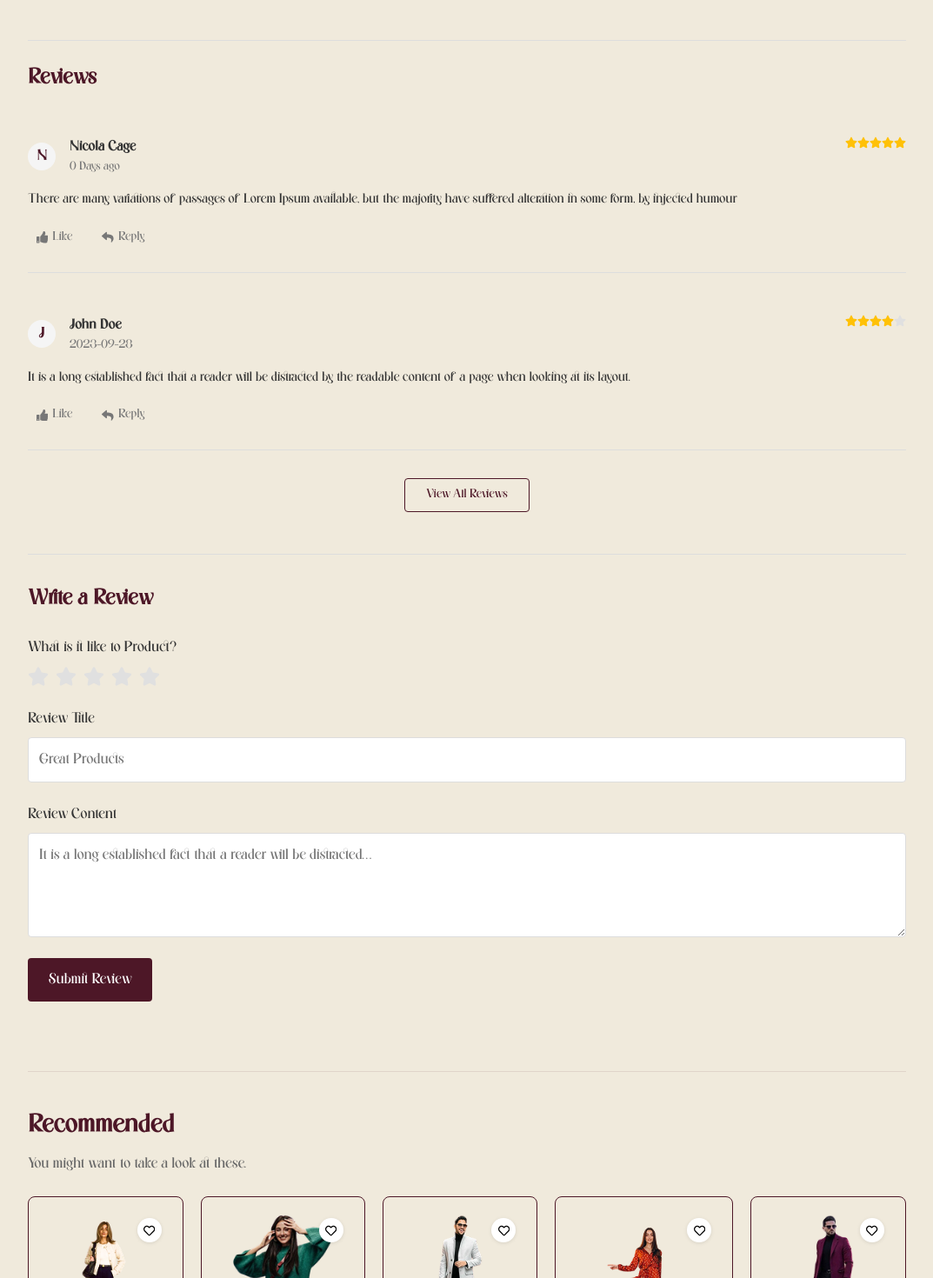
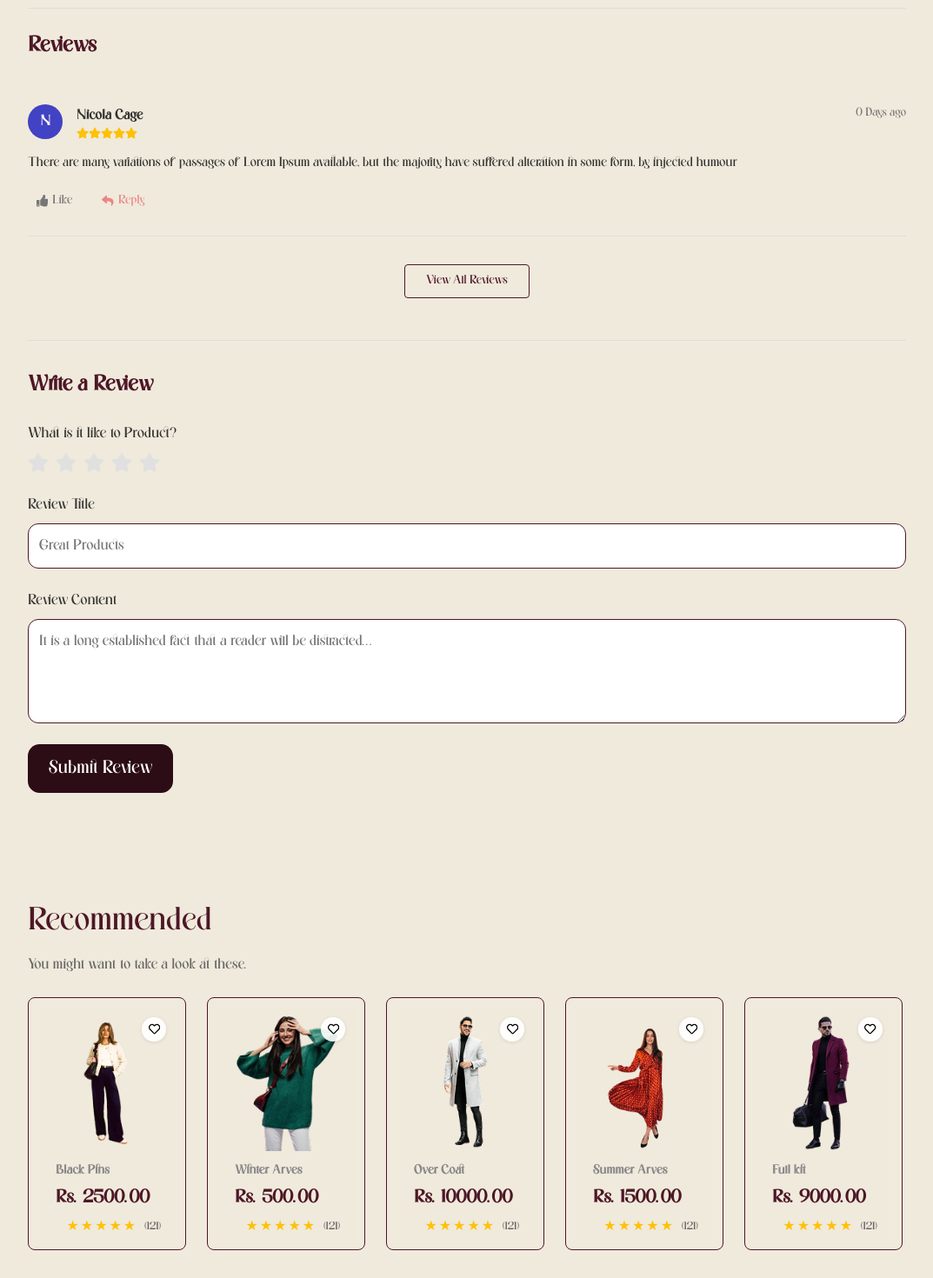
Before and after one commit to Fuchsius/HouseOfSalga, a React (Create React App) app: page /product/review in a window 1280 px wide. Shown: the part 1400-2870 px from the top of the page at 87% size, without its empty margins (103-1176 px from the left). Built offline with nearby package versions, Linux system fonts and the light colour scheme.

Commit message:
Update Single Product Page with latest local changes

```diff
--- a/src/components/ProductCard/ProductCard.css
+++ b/src/components/ProductCard/ProductCard.css
@@ -2,17 +2,36 @@
   font-family: 'Wilkysta';
   src: url('../../fonts/wilkysta.ttf') format('truetype');
 }
+
 .product-card {
   border: 1px solid #4D1727;
   border-radius: 8px;
   padding: 16px;
-  transition: all 0.2s ease;
+  transition: all 0.3s ease;
   font-family: 'Wilkysta', sans-serif;
-  width: 100%;
+  width: 98%;
+  backdrop-filter: blur(5px);
+  overflow: hidden;
+  position: relative;
+  margin-bottom: 50px;
 }
 
-.product-card:hover {
-  box-shadow: 0 2px 8px rgba(0, 0, 0, 0.1);
+.product-card::before {
+  content: '';
+  position: absolute;
+  top: 0;
+  left: 0;
+  right: 0;
+  bottom: 0;
+  border: 1px solid transparent;
+  border-radius: 8px;
+  transition: all 0.3s ease;
+  pointer-events: none;
+}
+
+.product-card:hover::before {
+  border-color: #4D1727;
+  box-shadow: 0 0 10px rgba(77, 23, 39, 0.2);
 }
 
 .product-image-container {
@@ -29,13 +48,18 @@
   max-width: 100%;
   max-height: 100%;
   object-fit: contain;
+  transition: transform 0.3s ease;
+}
+
+.product-img.hover-scale {
+  transform: scale(1.05);
 }
 
 .favorite-button {
   position: absolute;
-  top: 8px;
-  right: 8px;
-  background: white;
+  top: 6px;
+  right: 6px;
+  background: rgba(255, 255, 255, 0.9);
   border: none;
   width: 28px;
   height: 28px;
@@ -46,6 +70,21 @@
   box-shadow: 0 1px 4px rgba(0, 0, 0, 0.1);
   cursor: pointer;
   z-index: 2;
+  transition: all 0.3s ease;
+}
+
+.favorite-button:hover {
+  transform: scale(1.1);
+}
+
+.favorite-button.button-pop {
+  animation: pop 0.3s ease;
+}
+
+@keyframes pop {
+  0% { transform: scale(1); }
+  50% { transform: scale(1.2); }
+  100% { transform: scale(1); }
 }
 
 .favorite-button .filled {
@@ -54,14 +93,21 @@
 
 .product-info {
   text-align: left;
+  margin-left: 15px;
 }
 
 .product-name {
-  font-size: 10px;
-  color: #333;
+  font-size: 14px;
+  color: #888;
   white-space: nowrap;
   overflow: hidden;
+  text-overflow: ellipsis;
+  margin-bottom: 4px;
+  transition: color 0.3s ease;
+}
 
+.product-card:hover .product-name {
+  color: #666;
 }
 
 .product-price {
@@ -69,6 +115,11 @@
   font-size: 20px;
   color: #4D1727;
   margin-bottom: 8px;
+  transition: color 0.3s ease;
+}
+
+.product-card:hover .product-price {
+  color: #3a101f;
 }
 
 .rating-container {
@@ -83,6 +134,7 @@
   color: #666;
 }
 
+/* Product grid styles remain the same */
 .product-grid {
   display: grid;
   grid-template-columns: repeat(5, 1fr);
--- a/src/components/ProductCard/ProductCard.jsx
+++ b/src/components/ProductCard/ProductCard.jsx
@@ -5,6 +5,7 @@ import './ProductCard.css';
 
 const ProductCard = ({ product, variant = 'small' }) => {
   const [isFavorite, setIsFavorite] = useState(false);
+  const [isHovered, setIsHovered] = useState(false);
 
   const toggleFavorite = (e) => {
     e.stopPropagation();
@@ -12,15 +13,19 @@ const ProductCard = ({ product, variant = 'small' }) => {
   };
 
   return (
-    <div className={`product-card ${variant}`}>
+    <div
+      className={`product-card ${variant}`}
+      onMouseEnter={() => setIsHovered(true)}
+      onMouseLeave={() => setIsHovered(false)}
+    >
       <div className="product-image-container">
         <img
           src={`/images/product/${product.id}.png`}
           alt={product.name}
-          className="product-img"
+          className={`product-img ${isHovered ? 'hover-scale' : ''}`}
         />
         <button
-          className="favorite-button"
+          className={`favorite-button ${isHovered ? 'button-pop' : ''}`}
           onClick={toggleFavorite}
           aria-label="Toggle favorite"
         >
--- a/src/components/ProductTabs/ProductTabs.css
+++ b/src/components/ProductTabs/ProductTabs.css
@@ -15,7 +15,7 @@
 .product-tabs .tab {
   padding: 12px 24px;
   margin-right: 8px;
-  color: #4D1727;
+  color: gray;
   position: relative;
   font-weight: 500;
   text-decoration: none;
--- a/src/pages/Product/Product.jsx
+++ b/src/pages/Product/Product.jsx
@@ -7,7 +7,7 @@ import {
   FaShoppingBag,
   FaRegHeart
 } from 'react-icons/fa';
-import { useLocation } from 'react-router-dom';
+import { useLocation, useNavigate } from 'react-router-dom';
 import ProductCard from '../../components/ProductCard/ProductCard';
 import RatingStars from '../../components/RatingStars/RatingStars';
 import ProductTabs from '../../components/ProductTabs/ProductTabs';
@@ -15,6 +15,7 @@ import styles from './Product.module.css';
 
 const Product = () => {
   const location = useLocation();
+  const navigate = useNavigate();
 
   const defaultProduct = {
     id: 1,
@@ -60,6 +61,33 @@ const Product = () => {
     setCurrentImageIndex((prev) =>
       prev === 0 ? product.images.length - 1 : prev - 1
     );
+  };
+
+  const handleAddToCart = () => {
+    // In a real app, you would add to cart state/context here
+    navigate('/cart', {
+      state: {
+        product: {
+          ...product,
+          selectedSize,
+          selectedColor,
+          quantity
+        }
+      }
+    });
+  };
+
+  const handleBuyNow = () => {
+    navigate('/checkout', {
+      state: {
+        product: {
+          ...product,
+          selectedSize,
+          selectedColor,
+          quantity
+        }
+      }
+    });
   };
 
   return (
@@ -181,10 +209,10 @@ const Product = () => {
             </div>
 
             <div className={styles.productActions}>
-              <button className={styles.addToCart}>
+              <button className={styles.addToCart} onClick={handleAddToCart}>
                 <FaShoppingCart /> Add To Cart
               </button>
-              <button className={styles.buyNow}>
+              <button className={styles.buyNow} onClick={handleBuyNow}>
                 <FaShoppingBag /> Buy Now
               </button>
             </div>
@@ -228,7 +256,7 @@ const Product = () => {
 
         {/* Recommended */}
         <div className={styles.recommendedProducts}>
-          <h3>Recommended</h3>
+          <h2>Recommended</h2>
           <p className={styles.subtitle}>You might want to take a look at these.</p>
           <div className={styles.productGrid}>
             {recommendedProducts.map((p) => (
--- a/src/pages/Product/Product.module.css
+++ b/src/pages/Product/Product.module.css
@@ -362,21 +362,21 @@
 
 .tabContent h2 {
   font-family: 'Wilkysta', serif;
-  font-size: 1.5625rem;
+  font-size: 1.1rem;
   color: #4D1727;
   margin-bottom: 1rem;
 }
 
+
 .recommendedProducts {
   margin-top: 3.75rem;
   padding-top: 2.5rem;
-  border-top: 1px solid rgba(77, 23, 39, 0.1);
 }
 
-.recommendedProducts h3 {
+.recommendedProducts h2 {
   font-family: 'Wilkysta', serif;
-  font-weight: 700;
-  font-size: 1.75rem;
+  font-weight: 500;
+  font-size: 2.2rem;
   color: #4D1727;
   margin-bottom: 0.5rem;
 }
@@ -385,6 +385,8 @@
   font-size: 1rem;
   color: #666;
   margin-bottom: 1.5rem;
+    font-family: 'Poppins', sans-serif;
+
 }
 
 .productGrid {
@@ -453,7 +455,7 @@
     font-size: 1rem;
   }
 
-  .recommendedProducts h3 {
+  .recommendedProducts h2 {
     font-size: 1.5rem;
   }
 }
@@ -484,7 +486,7 @@
     gap: 1rem;
   }
 
-  .recommendedProducts h3 {
+  .recommendedProducts h2 {
     font-size: 1.3rem;
   }
 
--- a/src/pages/ProductReturns/ProductReturns.jsx
+++ b/src/pages/ProductReturns/ProductReturns.jsx
@@ -7,12 +7,14 @@ import {
   FaShoppingBag,
   FaRegHeart
 } from 'react-icons/fa';
+import { useNavigate } from 'react-router-dom';
 import ProductCard from '../../components/ProductCard/ProductCard';
 import RatingStars from '../../components/RatingStars/RatingStars';
 import ProductTabs from '../../components/ProductTabs/ProductTabs';
 import styles from './ProductReturns.module.css';
 
 const ProductReturns = () => {
+  const navigate = useNavigate();
   const [selectedSize, setSelectedSize] = useState('M');
   const [selectedColor, setSelectedColor] = useState('red');
   const [currentImageIndex, setCurrentImageIndex] = useState(0);
@@ -55,6 +57,32 @@ const ProductReturns = () => {
     setCurrentImageIndex((prev) =>
       prev === 0 ? product.images.length - 1 : prev - 1
     );
+  };
+
+  const handleAddToCart = () => {
+    navigate('/cart', {
+      state: {
+        product: {
+          ...product,
+          selectedSize,
+          selectedColor,
+          quantity
+        }
+      }
+    });
+  };
+
+  const handleBuyNow = () => {
+    navigate('/checkout', {
+      state: {
+        product: {
+          ...product,
+          selectedSize,
+          selectedColor,
+          quantity
+        }
+      }
+    });
   };
 
   return (
@@ -113,7 +141,6 @@ const ProductReturns = () => {
 
             {/* Color Selector */}
             <div className={styles.colorSelector}>
-
               <div className={styles.colorOptions}>
                 {product.colors.map((color) => (
                   <div
@@ -176,10 +203,10 @@ const ProductReturns = () => {
             </div>
 
             <div className={styles.productActions}>
-              <button className={styles.addToCart}>
+              <button className={styles.addToCart} onClick={handleAddToCart}>
                 <FaShoppingCart /> Add To Cart
               </button>
-              <button className={styles.buyNow}>
+              <button className={styles.buyNow} onClick={handleBuyNow}>
                 <FaShoppingBag className={styles.buyNowBagIcon} /> Buy Now
               </button>
             </div>
@@ -214,7 +241,7 @@ const ProductReturns = () => {
             )}
             {activeTab === 'returns' && (
               <div className={styles.returnsContent}>
-                <h2>RETURN POLICY</h2>
+                <h2>RETURN </h2>
                 <div className={styles.policySection}>
                   <p>
                     Our dispatch head time is 7 working days for orders that include both ready-to-strip
@@ -230,7 +257,7 @@ const ProductReturns = () => {
                   </p>
                 </div>
 
-                <h2>SHIPPING POLICY</h2>
+                <h2>SHIPPING </h2>
                 <div className={styles.policySection}>
                   <p>Enjoy free shipping on all orders.</p>
                 </div>
@@ -241,7 +268,7 @@ const ProductReturns = () => {
 
         {/* Recommended Products */}
         <div className={styles.recommendedProducts}>
-          <h3>Recommended</h3>
+          <h2>Recommended</h2>
           <p className={styles.subtitle}>You might want to take a look at these.</p>
           <div className={styles.productGrid}>
             {recommendedProducts.map((p) => (
--- a/src/pages/ProductReturns/ProductReturns.module.css
+++ b/src/pages/ProductReturns/ProductReturns.module.css
@@ -363,7 +363,7 @@
 .returnsContent h2 {
   font-size: 1.5rem;
   margin-bottom: 1.5rem;
-  color: #4D1727;
+  color: #685359;
 }
 
 .policySection {
@@ -373,26 +373,28 @@
 .policySection p {
   margin-bottom: 1rem;
   color: #333;
+  font-family: 'Poppins', sans-serif;
 }
 
 .recommendedProducts {
   margin-top: 3.75rem;
   padding-top: 2.5rem;
-  border-top: 1px solid rgba(77, 23, 39, 0.1);
 }
 
-.recommendedProducts h3 {
+.recommendedProducts h2 {
   font-family: 'Wilkysta', serif;
-  font-weight: 700;
-  font-size: 1.75rem;
+  font-weight: 500;
+  font-size: 2.2rem;
   color: #4D1727;
   margin-bottom: 0.5rem;
 }
 
 .subtitle {
   font-size: 1rem;
-  color: #666;
+  color: #000000;
   margin-bottom: 1.5rem;
+    font-family: 'Poppins', sans-serif;
+
 }
 
 .productGrid {
--- a/src/pages/ProductReview/ProductReview.jsx
+++ b/src/pages/ProductReview/ProductReview.jsx
@@ -10,12 +10,14 @@ import {
   FaReply,
   FaStar
 } from 'react-icons/fa';
+import { useNavigate } from 'react-router-dom';
 import ProductCard from '../../components/ProductCard/ProductCard';
 import RatingStars from '../../components/RatingStars/RatingStars';
 import ProductTabs from '../../components/ProductTabs/ProductTabs';
 import styles from './ProductReview.module.css';
 
 const ProductReview = () => {
+  const navigate = useNavigate();
   const [selectedSize, setSelectedSize] = useState('M');
   const [selectedColor, setSelectedColor] = useState('red');
   const [currentImageIndex, setCurrentImageIndex] = useState(0);
@@ -53,14 +55,6 @@ const ProductReview = () => {
       rating: 5,
       date: '0 Days ago',
       comment: 'There are many variations of passages of Lorem Ipsum available, but the majority have suffered alteration in some form, by injected humour'
-    },
-    {
-      id: 2,
-      user: 'John Doe',
-      title: 'Great Product',
-      rating: 4,
-      date: '2023-09-28',
-      comment: 'It is a long established fact that a reader will be distracted by the readable content of a page when looking at its layout.'
     }
   ];
 
@@ -90,6 +84,32 @@ const ProductReview = () => {
     setCurrentImageIndex((prev) =>
       prev === 0 ? product.images.length - 1 : prev - 1
     );
+  };
+
+  const handleAddToCart = () => {
+    navigate('/cart', {
+      state: {
+        product: {
+          ...product,
+          selectedSize,
+          selectedColor,
+          quantity
+        }
+      }
+    });
+  };
+
+  const handleBuyNow = () => {
+    navigate('/checkout', {
+      state: {
+        product: {
+          ...product,
+          selectedSize,
+          selectedColor,
+          quantity
+        }
+      }
+    });
   };
 
   const handleSubmitReview = (e) => {
@@ -230,10 +250,10 @@ const ProductReview = () => {
             </div>
 
             <div className={styles.productActions}>
-              <button className={styles.addToCart}>
+              <button className={styles.addToCart} onClick={handleAddToCart}>
                 <FaShoppingCart /> Add To Cart
               </button>
-              <button className={styles.buyNow}>
+              <button className={styles.buyNow} onClick={handleBuyNow}>
                 <FaShoppingBag className={styles.buyNowBagIcon} /> Buy Now
               </button>
             </div>
@@ -315,9 +335,6 @@ const ProductReview = () => {
                             <div className={styles.userInitial}>{review.user.charAt(0)}</div>
                             <div className={styles.userDetails}>
                               <div className={styles.userName}>{review.user}</div>
-                              <div className={styles.reviewDate}>{review.date}</div>
-                            </div>
-                          </div>
                               <div className={styles.reviewRating}>
                                 {[...Array(5)].map((_, i) => (
                                   <FaStar
@@ -326,6 +343,9 @@ const ProductReview = () => {
                                   />
                                 ))}
                               </div>
+                            </div>
+                          </div>
+                          <div className={styles.reviewDate}>{review.date}</div>
                         </div>
 
                         <div className={styles.reviewBody}>
@@ -409,7 +429,7 @@ const ProductReview = () => {
 
         {/* Recommended Products */}
         <div className={styles.recommendedProducts}>
-          <h3>Recommended</h3>
+          <h2>Recommended</h2>
           <p className={styles.subtitle}>You might want to take a look at these.</p>
           <div className={styles.productGrid}>
             {recommendedProducts.map((p) => (
--- a/src/pages/ProductReview/ProductReview.module.css
+++ b/src/pages/ProductReview/ProductReview.module.css
@@ -359,16 +359,16 @@
   font-family: 'Wilkysta', serif;
   font-size: 1.5rem;
   margin-bottom: 1.5rem;
-  color: #4D1727;
+  color: rgb(70, 69, 69);
   font-weight: 600;
 }
 
 .feedbackSummary {
   display: flex;
   align-items: stretch;
-  gap: 1.25rem;
+  gap: 1rem;
   margin-bottom: 1.875rem;
-  padding: 1.25rem;
+  padding-top: 0.2rem;
 }
 
 .averageRatingBox {
@@ -377,6 +377,7 @@
   padding: 0.9375rem;
   border-radius: 0.5rem;
   border: 1px solid #4D1727;
+  max-width: 300px;
 }
 
 .averageRating {
@@ -392,13 +393,15 @@
   display: flex;
   justify-content: center;
   gap: 0.25rem;
+  padding-bottom: 10px;
 }
 
 .ratingLabel {
   font-family: 'Wilkysta', sans-serif;
-  font-size: 0.875rem;
+  font-size: 0.9rem;
   color: #4D1727;
   margin-bottom: 0.625rem;
+  font-weight: 600;
 }
 
 .ratingDistribution {
@@ -409,6 +412,7 @@
   padding: 0.9375rem;
   border-radius: 0.5rem;
   border: 1px solid #4D1727;
+  max-width: 600px;
 }
 
 .ratingRow {
@@ -487,16 +491,16 @@
 }
 
 .userInitial {
-  width: 2rem;
-  height: 2rem;
-  background: #f5f5f5;
+  width: 2.5rem;
+  height: 2.5rem;
+  background:rgb(66, 66, 196);
   border-radius: 50%;
   display: flex;
   align-items: center;
   justify-content: center;
   margin-right: 1rem;
   font-weight: bold;
-  color: #4D1727;
+  color:white;
 }
 
 .userDetails {
@@ -543,6 +547,11 @@
   padding: 0.3rem 0.6rem;
   border-radius: 0.25rem;
   transition: all 0.2s;
+}
+.replyBtn {
+
+  color: #eb8585;
+
 }
 
 .likeBtn:hover, .replyBtn:hover {
@@ -622,8 +631,8 @@
   font-family: 'Wilkysta', sans-serif;
   width: 100%;
   padding: 0.75rem;
-  border: 1px solid #DDDDDD;
-  border-radius: 0.25rem;
+  border: 1px solid #4D1727;
+  border-radius: 0.75rem;
   font-size: 1rem;
   transition: border-color 0.2s;
 }
@@ -641,12 +650,12 @@
 
 .submitReviewBtn {
   font-family: 'Wilkysta', sans-serif;
-  background: #4D1727;
+  background: #2c0d16;
   color: white;
   border: none;
   padding: 0.75rem 1.5rem;
-  border-radius: 0.25rem;
-  font-size: 1rem;
+  border-radius: 0.85rem;
+  font-size: 1.25rem;
   cursor: pointer;
   transition: background 0.2s;
   font-weight: 500;
@@ -659,19 +668,18 @@
 .recommendedProducts {
   margin-top: 3.75rem;
   padding-top: 2.5rem;
-  border-top: 1px solid rgba(77, 23, 39, 0.1);
 }
 
-.recommendedProducts h3 {
+.recommendedProducts h2 {
   font-family: 'Wilkysta', serif;
-  font-weight: 700;
-  font-size: 1.75rem;
+  font-weight: 500;
+  font-size: 2.2rem;
   color: #4D1727;
   margin-bottom: 0.5rem;
 }
 
+
 .subtitle {
-  font-family: 'Wilkysta', sans-serif;
   font-size: 1rem;
   color: #666;
   margin-bottom: 1.5rem;
```
Lines whose indentation alone changed are shown as unchanged.
